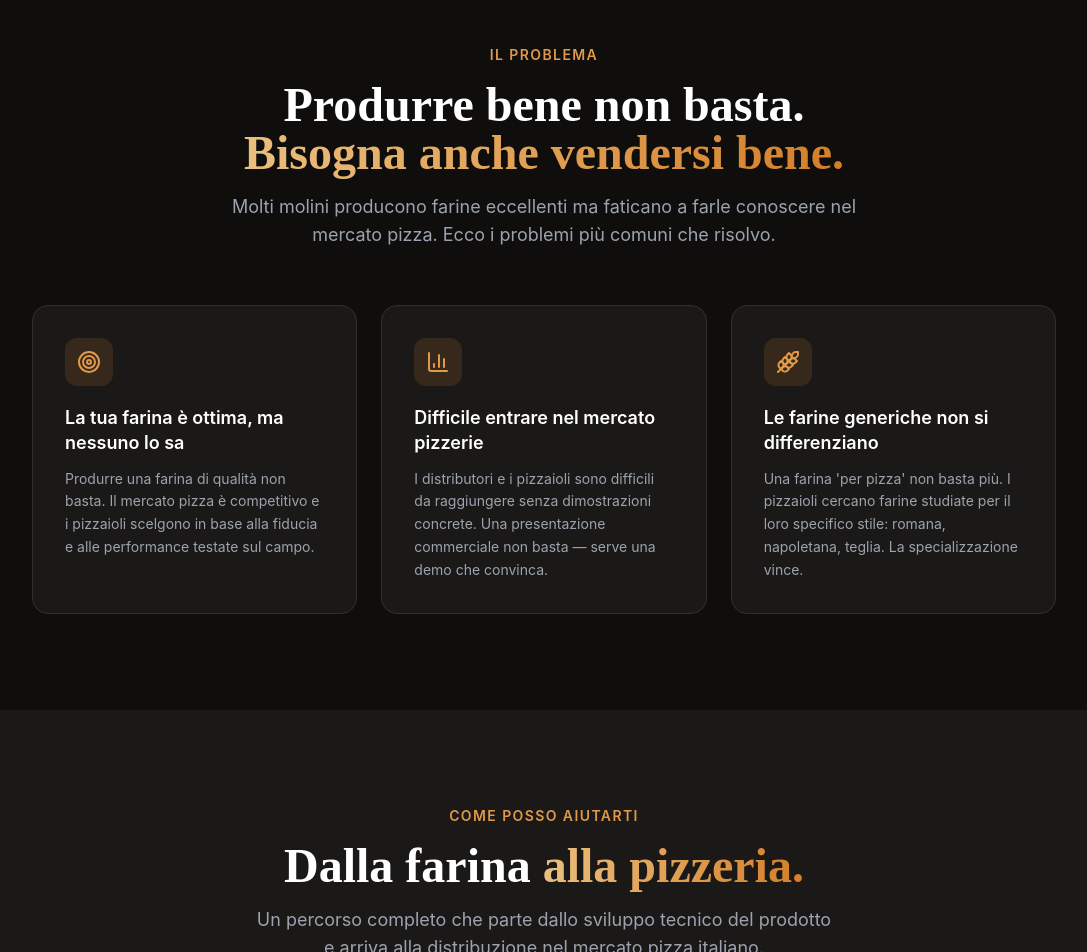
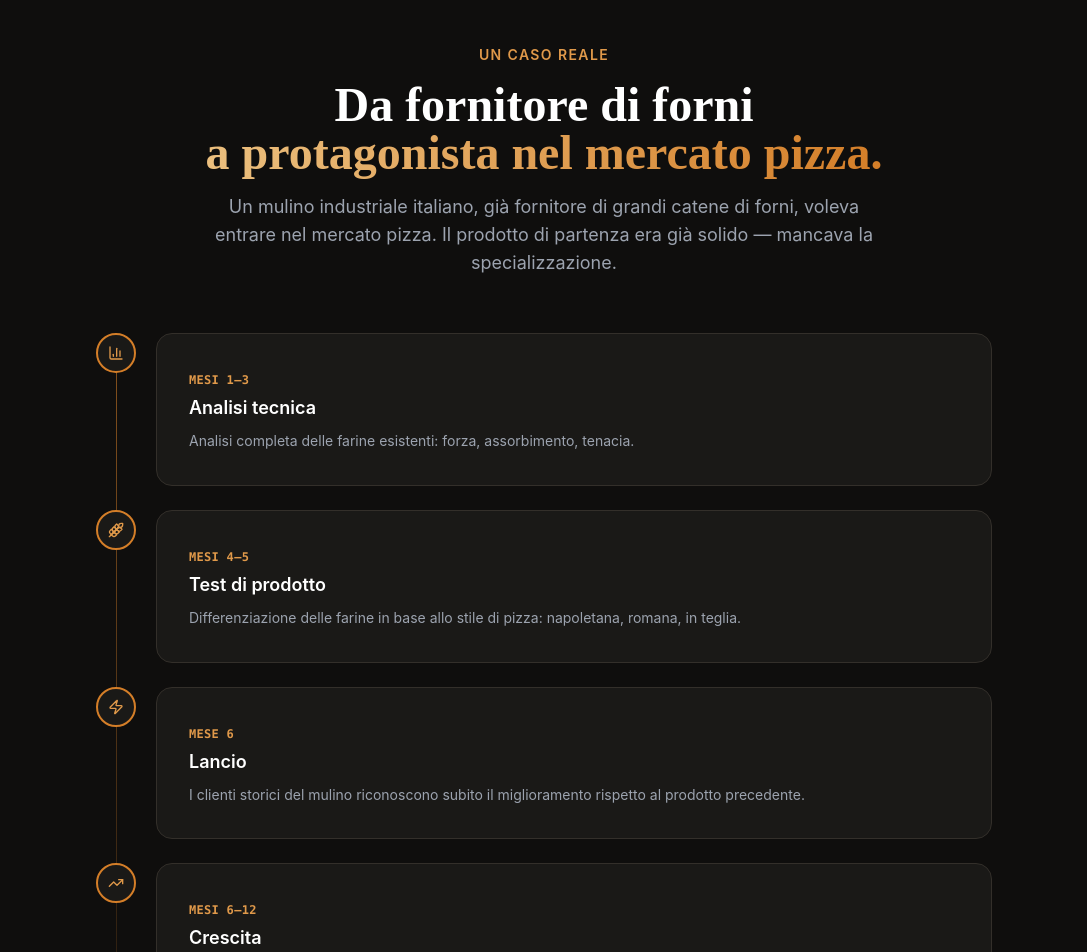
Before and after one commit to stefanoporro-sudo/spmab, a Next.js app: page /consulenza-molini in a window 1280 px wide. Shown: the part 900-1852 px from the top of the page, without its empty margins (96-1183 px from the left). Built offline with nearby package versions, Linux system fonts and the light colour scheme; no server answers.

Commit message:
Aggiungi caso studio anonimizzato su /consulenza-molini
Timeline di un progetto reale (mulino industriale, ingresso nel
mercato pizza) senza nomi, per dare prova concreta oltre alle
statistiche aggregate già presenti in pagina.

```diff
--- a/app/consulenza-molini/page.tsx
+++ b/app/consulenza-molini/page.tsx
@@ -77,6 +77,14 @@ const risultati = [
   { numero: "2", label: "tipologie di molini seguiti: industriali e artigianali con grano 100% italiano" },
 ];
 
+const casoStudio = [
+  { periodo: "Mesi 1–3", titolo: "Analisi tecnica", desc: "Analisi completa delle farine esistenti: forza, assorbimento, tenacia.", icon: BarChart3 },
+  { periodo: "Mesi 4–5", titolo: "Test di prodotto", desc: "Differenziazione delle farine in base allo stile di pizza: napoletana, romana, in teglia.", icon: Wheat },
+  { periodo: "Mese 6", titolo: "Lancio", desc: "I clienti storici del mulino riconoscono subito il miglioramento rispetto al prodotto precedente.", icon: Zap },
+  { periodo: "Mesi 6–12", titolo: "Crescita", desc: "Aumento della produttività e ingresso in distributori locali in tutta Italia.", icon: TrendingUp },
+  { periodo: "Dopo 1 anno", titolo: "Mercato consolidato", desc: "Risultati concreti sia sul mercato italiano che su quello estero.", icon: Handshake },
+];
+
 const faqItems = [
   {
     q: "Lavori solo con molini di grandi dimensioni?",
@@ -153,6 +161,48 @@ export default function ConsulenzaMoliniPage() {
               </div>
             ))}
           </div>
+        </div>
+      </section>
+
+      {/* ── CASO STUDIO ──────────────────────────────────────────── */}
+      <section className="py-24 px-6">
+        <div className="max-w-4xl mx-auto">
+          <div className="text-center mb-14">
+            <p className="section-subtitle mb-4">Un caso reale</p>
+            <h2 className="section-title text-white mb-4">
+              Da fornitore di forni<br />
+              <span className="gradient-text">a protagonista nel mercato pizza.</span>
+            </h2>
+            <p className="text-gray-400 text-lg max-w-2xl mx-auto">
+              Un mulino industriale italiano, già fornitore di grandi catene di forni, voleva entrare
+              nel mercato pizza. Il prodotto di partenza era già solido — mancava la specializzazione.
+            </p>
+          </div>
+
+          <div className="relative">
+            <div className="absolute left-5 top-2 bottom-2 w-px bg-gradient-to-b from-brand-500/60 via-brand-500/30 to-transparent" />
+            <div className="flex flex-col gap-6">
+              {casoStudio.map((step) => (
+                <div key={step.titolo} className="flex gap-5 items-start">
+                  <div className="relative z-10 w-10 h-10 rounded-full bg-dark-800 border-2 border-brand-500 flex items-center justify-center shrink-0">
+                    <step.icon className="text-brand-400 w-4 h-4" />
+                  </div>
+                  <div className="card flex-1 hover:border-brand-500/30 transition-all duration-300">
+                    <span className="text-brand-400 text-xs font-mono font-bold uppercase tracking-wide">
+                      {step.periodo}
+                    </span>
+                    <h3 className="text-white font-semibold text-lg mt-1 mb-2">{step.titolo}</h3>
+                    <p className="text-gray-400 text-sm leading-relaxed">{step.desc}</p>
+                  </div>
+                </div>
+              ))}
+            </div>
+          </div>
+
+          <p className="text-gray-500 text-center italic mt-10 max-w-xl mx-auto">
+            Nessun cambio di grano, nessuna rivoluzione di prodotto — solo il lavoro di individuare
+            cosa cercava davvero il pizzaiolo e costruire la farina intorno a quella risposta.
+          </p>
         </div>
       </section>
 
```
